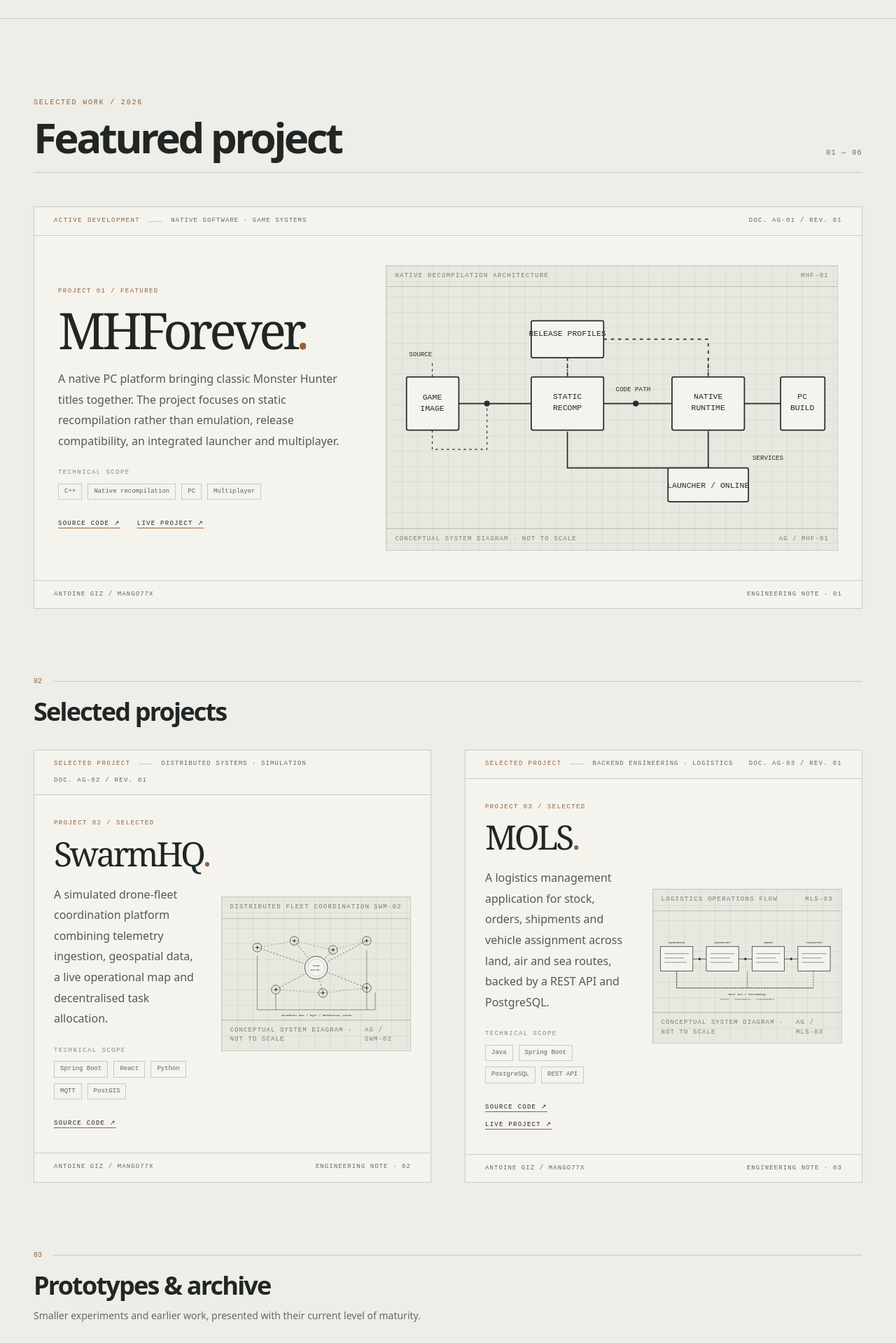
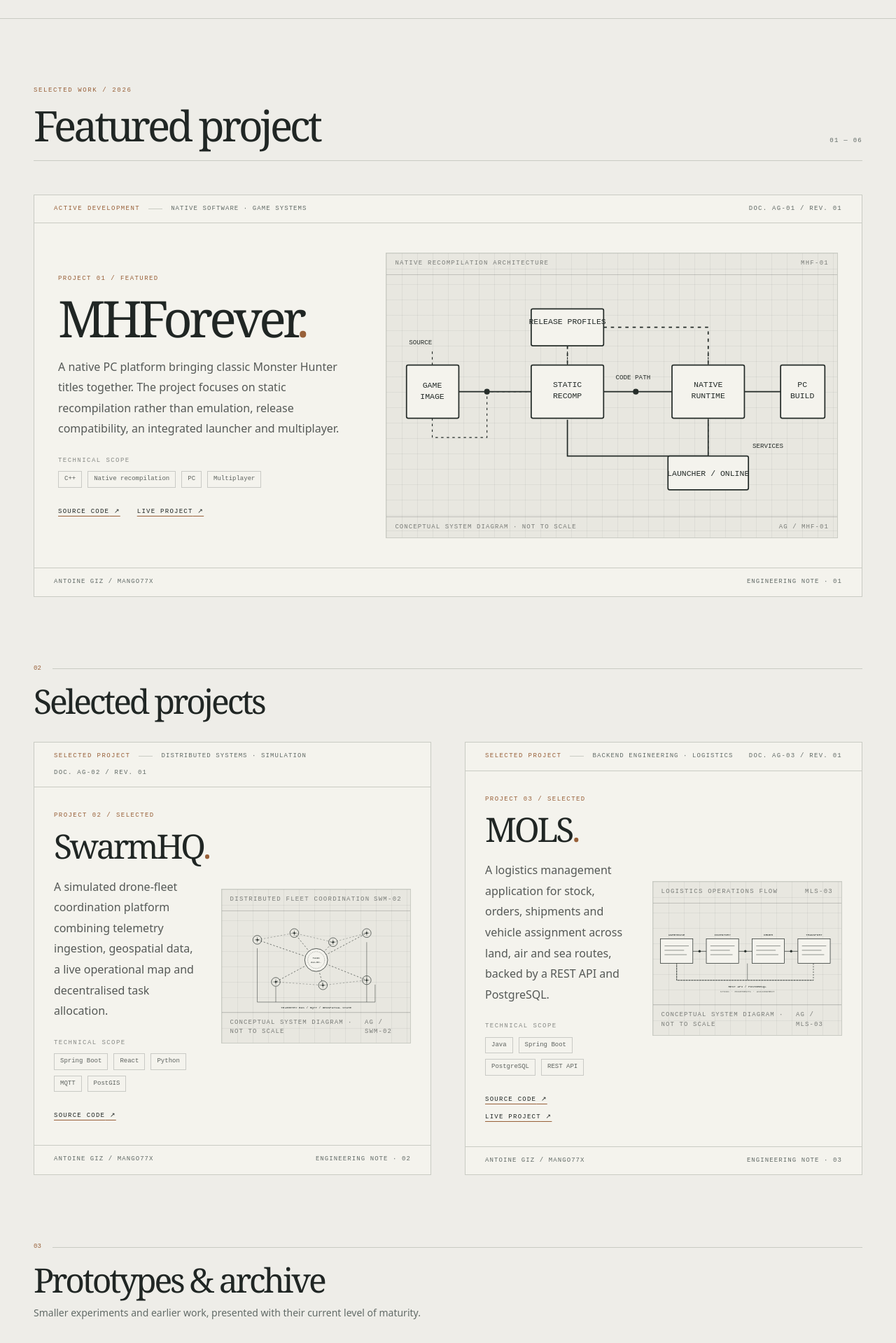
Before and after one commit to Mango77x/Mango77x.github.io, a React (Vite) app: page / in a window 1280 px wide. Shown: the part 820-2739 px from the top of the page at 70% size. Built offline with nearby package versions, Linux system fonts and the light colour scheme.

Commit message:
Apply theme-aware portfolio layout and editorial hierarchy

```diff
--- a/src/App.tsx
+++ b/src/App.tsx
@@ -15,23 +15,23 @@ function Portfolio() {
   return (
     <div className="min-h-screen bg-carbon text-paper">
       <Hero />
-      <main id="work" className="mx-auto max-w-[1440px] px-6 py-20 md:px-12 md:py-28">
+      <main id="work" className="mx-auto max-w-[1440px] px-6 py-16 md:px-12 md:py-24">
         <div className="mb-12 flex items-end justify-between gap-6 border-b border-rule pb-5">
           <div>
-            <p className="font-mono text-[10px] uppercase tracking-[0.18em] text-accent">{strings.work[lang]} / 2026</p>
-            <h2 className="mt-3 text-4xl font-semibold tracking-[-0.06em] text-paper md:text-6xl">{strings.featuredLabel[lang]}</h2>
+            <p className="font-mono text-[9px] uppercase tracking-[0.18em] text-accent">{strings.work[lang]} / 2026</p>
+            <h2 className="display-type mt-3 text-4xl text-paper md:text-6xl">{strings.featuredLabel[lang]}</h2>
           </div>
-          <span className="hidden font-mono text-[10px] uppercase tracking-[0.14em] text-muted sm:block">01 — {String(projects.length).padStart(2, '0')}</span>
+          <span className="hidden font-mono text-[9px] uppercase tracking-[0.14em] text-muted sm:block">01 — {String(projects.length).padStart(2, '0')}</span>
         </div>
 
         {featured ? <ProjectCard project={featured} featured /> : null}
 
         <section className="mt-24" aria-labelledby="selected-heading">
           <div className="mb-4 flex items-center gap-4">
-            <span className="font-mono text-[10px] text-accent">02</span>
+            <span className="font-mono text-[9px] text-accent">02</span>
             <div className="h-px flex-1 bg-rule" />
           </div>
-          <h2 id="selected-heading" className="mb-3 text-3xl font-semibold tracking-[-0.05em] text-paper md:text-4xl">{strings.selectedLabel[lang]}</h2>
+          <h2 id="selected-heading" className="display-type mb-3 text-3xl text-paper md:text-5xl">{strings.selectedLabel[lang]}</h2>
           <div className="grid gap-x-12 md:grid-cols-2">
             {selected.map((project) => <ProjectCard key={project.id} project={project} />)}
           </div>
@@ -39,11 +39,11 @@ function Portfolio() {
 
         <section className="mt-24" aria-labelledby="archive-heading">
           <div className="mb-4 flex items-center gap-4">
-            <span className="font-mono text-[10px] text-accent">03</span>
+            <span className="font-mono text-[9px] text-accent">03</span>
             <div className="h-px flex-1 bg-rule" />
           </div>
           <div className="mb-8 max-w-2xl">
-            <h2 id="archive-heading" className="text-3xl font-semibold tracking-[-0.05em] text-paper md:text-4xl">{strings.experimentsLabel[lang]}</h2>
+            <h2 id="archive-heading" className="display-type text-3xl text-paper md:text-5xl">{strings.experimentsLabel[lang]}</h2>
             <p className="mt-3 text-sm leading-relaxed text-muted">{strings.experimentsIntro[lang]}</p>
           </div>
           {prototypes.map((project) => <ProjectCard key={project.id} project={project} />)}
```
